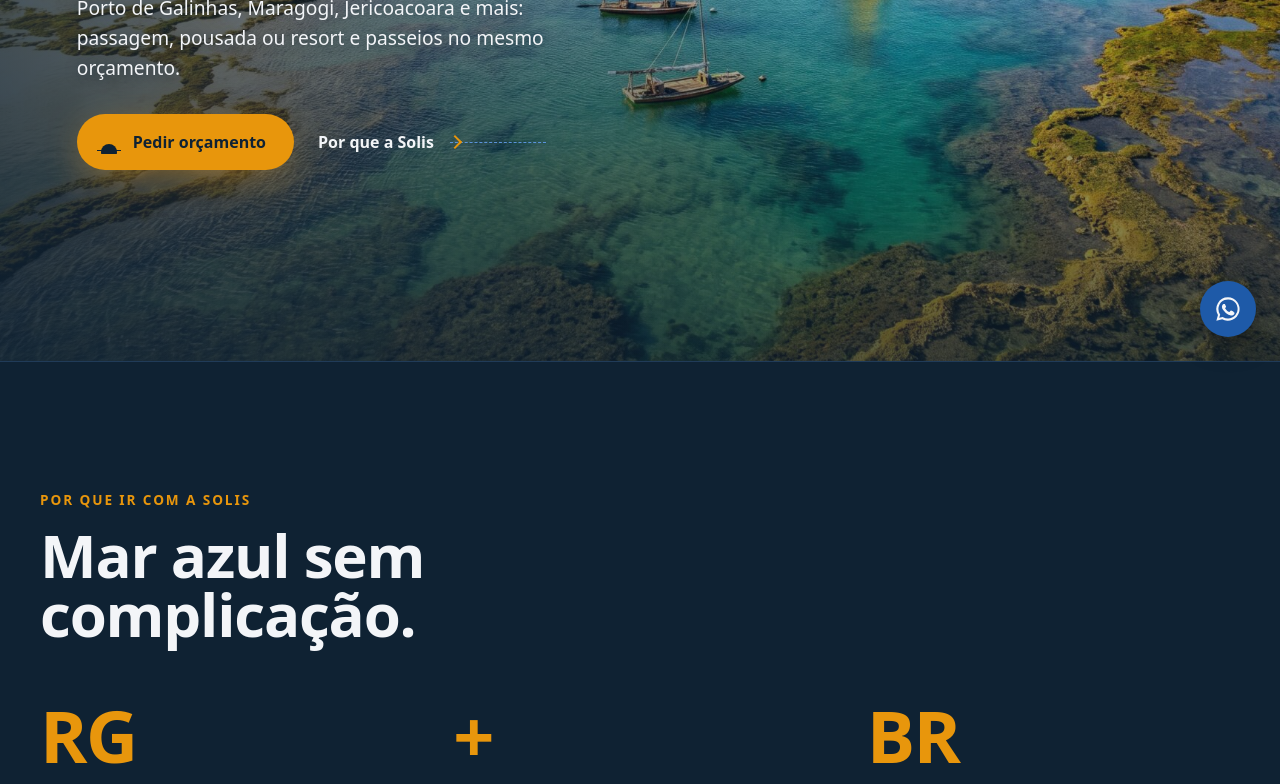
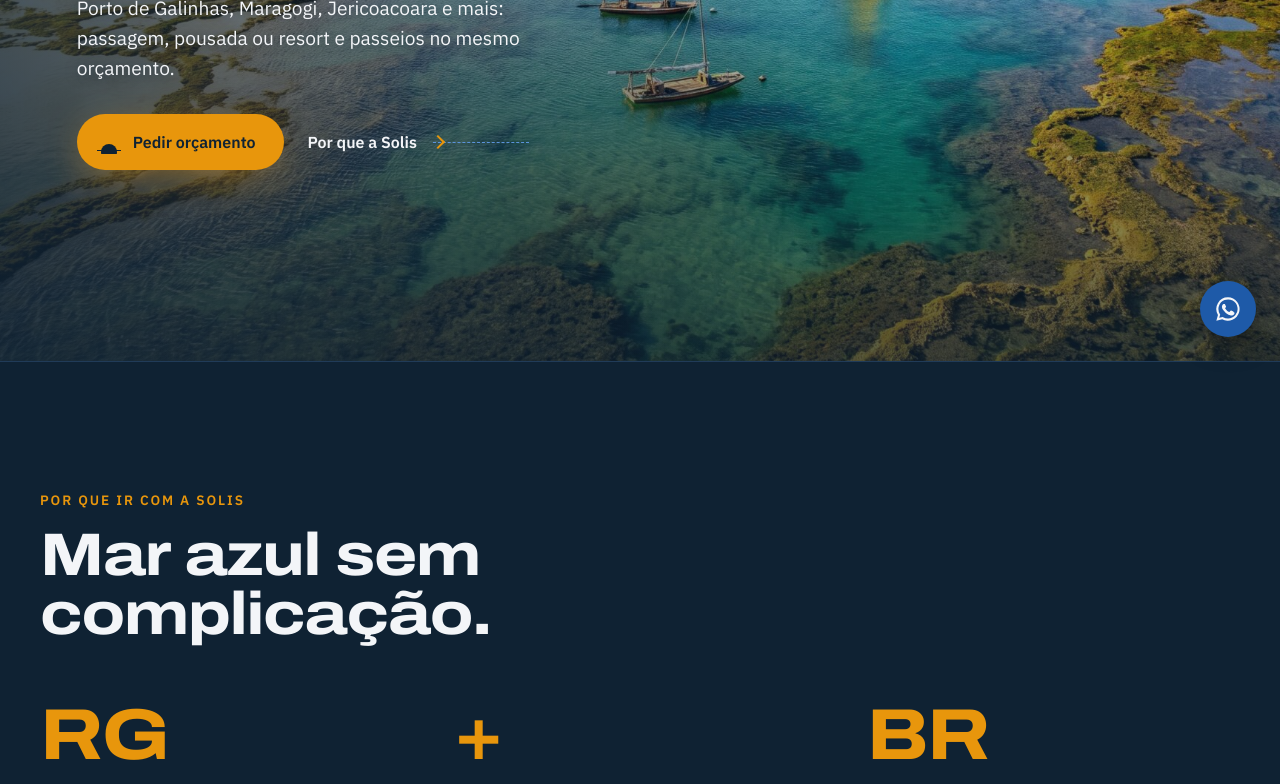
Before and after one commit to gruposolis1/solis-viagens, a plain HTML site: page nordeste/index.html in a window 1280 px wide. Shown: the part 439-1223 px from the top of the page. Drawn offline with Linux system fonts and the light colour scheme.

Commit message:
Nordeste: fontes locais

```diff
--- a/nordeste/index.html
+++ b/nordeste/index.html
@@ -7,7 +7,7 @@
   <meta name="description" content="Porto de Galinhas, Maragogi, Jericoacoara e mais: passagem, hospedagem e passeios no mesmo orçamento. Fale com a Solis Viagens pelo WhatsApp.">
   <meta name="robots" content="index, follow, max-image-preview:large">
   <meta name="theme-color" content="#0F2233">
-  <meta http-equiv="Content-Security-Policy" content="default-src 'self'; script-src 'self' https://connect.facebook.net; style-src 'self' https://fonts.googleapis.com; font-src https://fonts.gstatic.com; img-src 'self' data: https://www.facebook.com https://connect.facebook.net; connect-src 'self' https://www.facebook.com https://connect.facebook.net; manifest-src 'self'; base-uri 'self'; form-action 'self' https://www.facebook.com; frame-src https://www.facebook.com; object-src 'none'; upgrade-insecure-requests">
+  <meta http-equiv="Content-Security-Policy" content="default-src 'self'; script-src 'self' https://connect.facebook.net; style-src 'self'; font-src 'self'; img-src 'self' data: https://www.facebook.com https://connect.facebook.net; connect-src 'self' https://www.facebook.com https://connect.facebook.net; manifest-src 'self'; base-uri 'self'; form-action 'self' https://www.facebook.com; frame-src https://www.facebook.com; object-src 'none'; upgrade-insecure-requests">
   <meta name="referrer" content="strict-origin-when-cross-origin">
   <link rel="canonical" href="https://solisviagens.com.br/nordeste/">
   <meta property="og:type" content="website">
@@ -26,12 +26,11 @@
   <link rel="icon" href="../favicon-32.png" sizes="32x32" type="image/png">
   <link rel="apple-touch-icon" href="../apple-touch-icon.png">
   <link rel="manifest" href="../site.webmanifest">
-  <link rel="preconnect" href="https://fonts.googleapis.com">
-  <link rel="preconnect" href="https://fonts.gstatic.com" crossorigin>
-  <link rel="stylesheet" href="https://fonts.googleapis.com/css2?family=Archivo:wdth,wght@100..125,500..800&family=IBM+Plex+Sans:wght@400;500;600&display=swap">
+  <link rel="preload" href="../assets/fonts/archivo-latin.woff2" as="font" type="font/woff2" crossorigin>
+  <link rel="preload" href="../assets/fonts/ibm-plex-sans-latin.woff2" as="font" type="font/woff2" crossorigin>
   <link rel="preload" as="image" href="img/capa-celular.jpg" media="(max-width: 860px)">
   <link rel="preload" as="image" href="img/capa.jpg" media="(min-width: 861px)">
-  <link rel="stylesheet" href="../assets/site.css?v=14">
+  <link rel="stylesheet" href="../assets/site.css?v=15">
   <script type="application/ld+json">{"@context":"https://schema.org","@graph":[{"@type":"TouristDestination","@id":"https://solisviagens.com.br/nordeste/#destino","name":"Nordeste","description":"Porto de Galinhas, Maragogi, Jericoacoara e mais: passagem, hospedagem e passeios no mesmo orçamento. Fale com a Solis Viagens pelo WhatsApp.","url":"https://solisviagens.com.br/nordeste/"},{"@type":"BreadcrumbList","itemListElement":[{"@type":"ListItem","position":1,"name":"Solis Viagens","item":"https://solisviagens.com.br/"},{"@type":"ListItem","position":2,"name":"Nordeste","item":"https://solisviagens.com.br/nordeste/"}]},{"@type":"FAQPage","mainEntity":[{"@type":"Question","name":"Preciso de passaporte?","acceptedAnswer":{"@type":"Answer","text":"Não. Para viajar pelo Brasil basta um documento oficial com foto, como RG ou CNH."}},{"@type":"Question","name":"Qual a melhor época?","acceptedAnswer":{"@type":"Answer","text":"Na maior parte do litoral do Nordeste, de setembro a março costuma chover menos. Ajudamos a escolher as datas."}},{"@type":"Question","name":"Vocês reservam os passeios?","acceptedAnswer":{"@type":"Answer","text":"Sim. Incluímos passeios como jangada, buggy e mergulho no orçamento, se você quiser."}},{"@type":"Question","name":"Como funciona o pagamento?","acceptedAnswer":{"@type":"Answer","text":"As formas de pagamento são apresentadas junto com a proposta, de acordo com o pacote escolhido."}}]}]}</script>
 </head>
 <body data-whatsapp="5547999187585" data-destino="Nordeste">
@@ -196,7 +195,7 @@
     <span class="cta-flutuante__anel" aria-hidden="true"></span>
   </a>
 
-  <script src="../assets/pixel.js?v=4" defer></script>
+  <script src="../assets/pixel.js?v=5" defer></script>
   <script src="../assets/site.js?v=8" defer></script>
 </body>
 </html>
```
